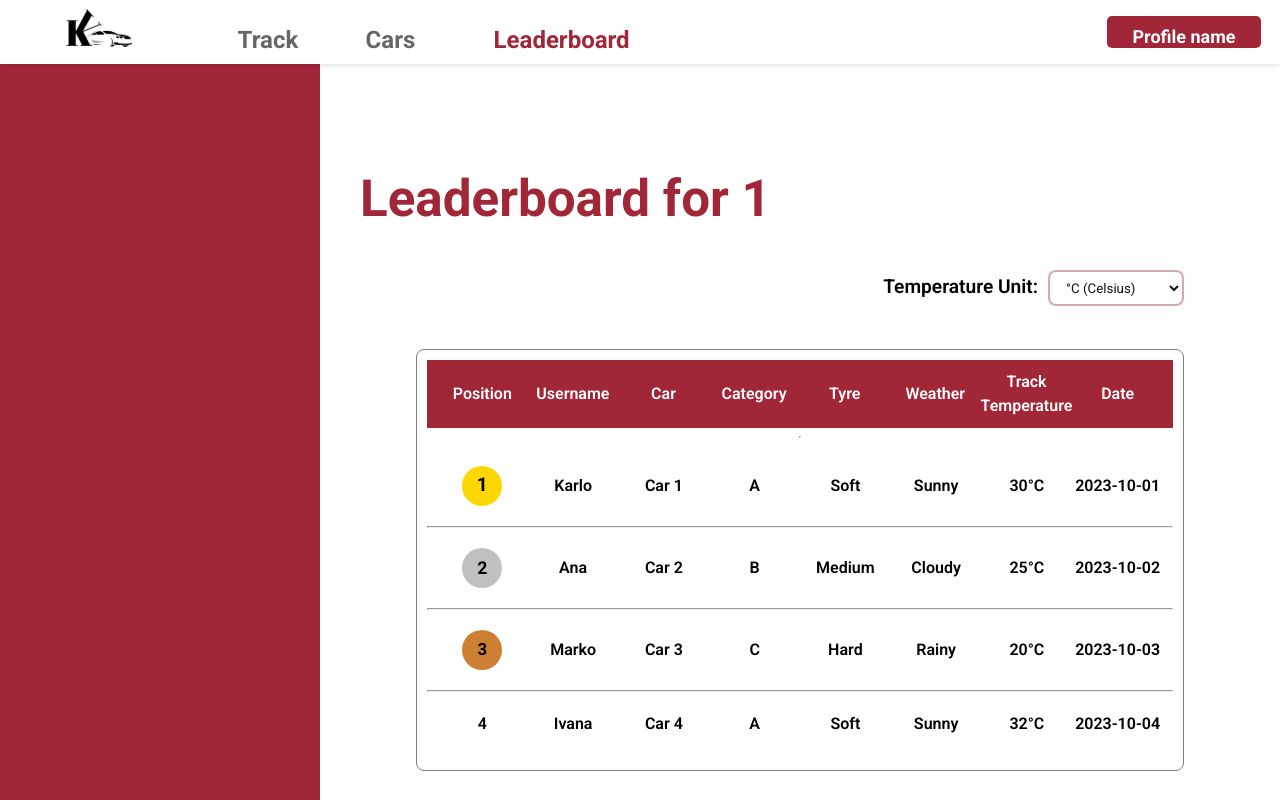
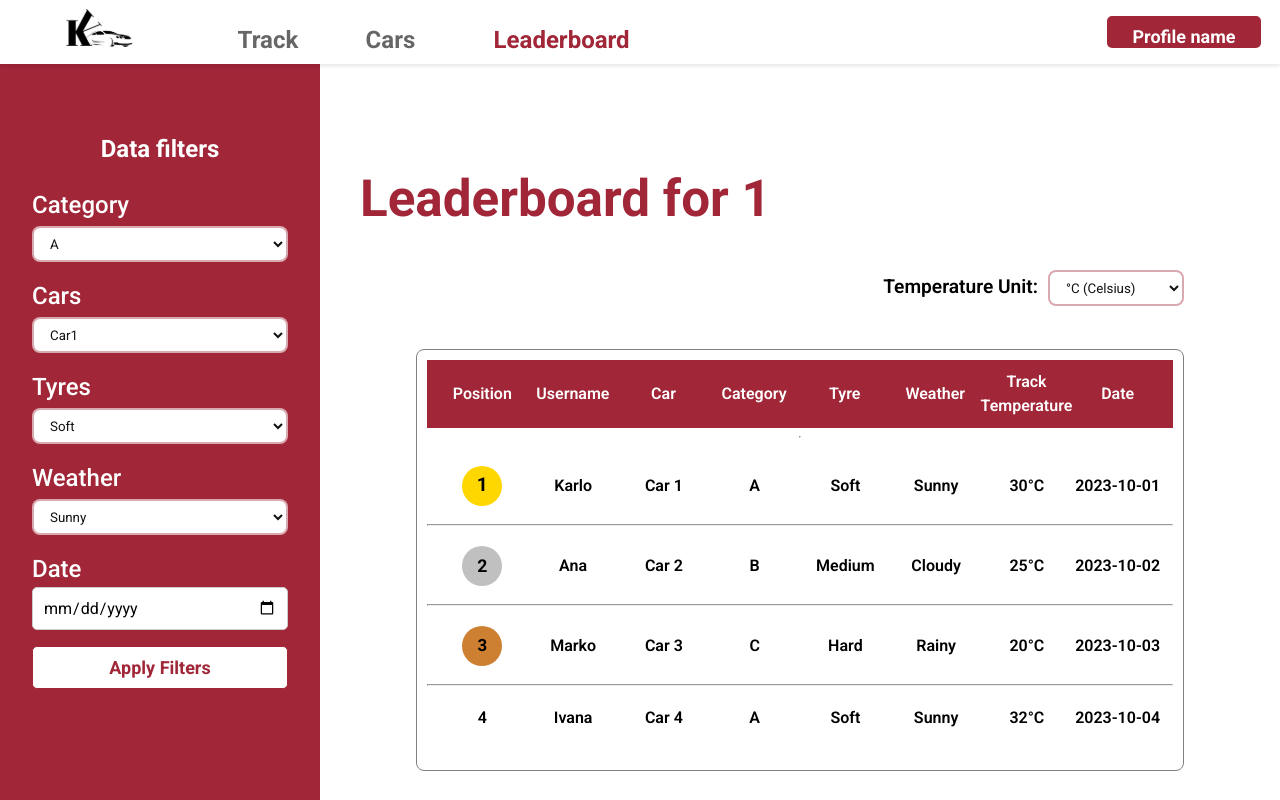
Before and after one commit to Famaso13/kv-cars, a React (Vite) app: page /leaderboard/1 in a window 1280 px wide. Built offline with nearby package versions, Linux system fonts and the light colour scheme.

Commit message:
Implemented filters, fixed warnings

```diff
--- a/src/components/FormInput/FormInput.tsx
+++ b/src/components/FormInput/FormInput.tsx
@@ -1,5 +1,6 @@
-import "./formInput.css";
+import "./formInput.scss";
 
+// TODO - change array type to coresponding select tipes {car, category...}
 interface InputProps {
     label: string;
     disabled?: boolean;
@@ -9,22 +10,62 @@ interface InputProps {
     width?: string | number;
     height?: string | number;
     value?: string;
+    array?: Array<string>;
+    light?: boolean;
+    onChange?: (value: string) => void;
 }
 
-const FormInput: React.FC<InputProps> = ({ label, disabled, placeholder, type, width, height, required, value }) => {
+const FormInput: React.FC<InputProps> = ({
+    label,
+    disabled,
+    placeholder,
+    type,
+    width,
+    height,
+    required,
+    value,
+    array,
+    light,
+    onChange,
+}) => {
     return (
-        <label htmlFor="input" className="label" style={{ width, height }}>
+        <>
+            {type === "select" ? (
+                <>
+                    <label htmlFor={label} className={light ? "label light" : "label"} style={{ width, height }}>
+                        {label}
+                        <br />
+                        <select
+                            id={label}
+                            name={label}
+                            style={{ width: "100%" }}
+                            onChange={(e) => onChange?.(e.target.value)}
+                        >
+                            {array !== undefined &&
+                                array.map((c) => (
+                                    <option key={c} value={c}>
+                                        {c}
+                                    </option>
+                                ))}
+                        </select>
+                    </label>
+                </>
+            ) : (
+                <label htmlFor={label} className={light ? "label light" : "label"} style={{ width, height }}>
                     {label}
                     <input
                         value={value}
                         className="input"
-                id="input"
+                        id={label}
                         disabled={disabled}
                         placeholder={placeholder}
                         type={type}
                         required={required}
+                        onChange={(e) => onChange?.(e.target.value)}
                     />
                 </label>
+            )}
+        </>
     );
 };
 
--- a/src/components/FormInput/formInput.css
+++ /dev/null
@@ -1,23 +0,0 @@
-.label {
-    display: block;
-    font-weight: 500;
-    margin-bottom: 1rem;
-    color: #333;
-    font-size: large;
-}
-
-.input {
-    width: 100%;
-    padding: 10px;
-    border: 1px solid #ccc;
-    border-radius: 5px;
-    font-size: 16px;
-    box-sizing: border-box;
-    background-color: #cec6c7;
-}
-
-.input:focus {
-    border-color: #a02638;
-    outline: none;
-    box-shadow: 0 0 5px rgba(160, 38, 56, 0.5);
-}
--- /dev/null
+++ b/src/components/FormInput/formInput.scss
@@ -0,0 +1,48 @@
+$primary-color: #a02638;
+
+.label {
+    display: block;
+    font-weight: 500;
+    margin-bottom: 1rem;
+    color: #333;
+    font-size: 1.5rem;
+}
+
+.light {
+    color: white;
+}
+
+.input {
+    width: 100%;
+    padding: 10px;
+    border: 1px solid #ccc;
+    border-radius: 5px;
+    font-size: 16px;
+    box-sizing: border-box;
+    background-color: white;
+}
+
+.input:focus {
+    border-color: #a02638;
+    outline: none;
+    box-shadow: 0 0 5px rgba(160, 38, 56, 0.5);
+}
+
+select {
+    padding: 8px 12px;
+    height: 36px;
+    border: 2px solid #a0263865;
+    border-radius: 8px;
+    background-color: white;
+    color: #111;
+    cursor: pointer;
+
+    &:hover {
+        border-color: #a0263890;
+    }
+
+    &:focus {
+        outline: none;
+        border-color: $primary-color;
+    }
+}
--- a/src/components/LeaderboardListings/LeaderboardListings.tsx
+++ b/src/components/LeaderboardListings/LeaderboardListings.tsx
@@ -75,12 +75,10 @@ const LeaderboardListings = () => {
                 <hr />
                 <div className="leaderboard-listings">
                     {listings.map((listing, index) => (
-                        <>
-                            <div key={index} className="leaderboard-listing">
-                                <Listing position={index + 1} listing={listing} tempUnit={tempUnit} />
-                            </div>
+                        <div key={index} className="leaderboard-listing">
+                            <Listing position={index + 1} listing={listing} tempUnit={tempUnit} />
                             {index !== listings.length - 1 && <hr />}
-                        </>
+                        </div>
                     ))}
                 </div>
             </div>
--- a/src/components/TrackCard/TrackCard.tsx
+++ b/src/components/TrackCard/TrackCard.tsx
@@ -8,7 +8,7 @@ interface TrackCardProps {
 const TrackCard: React.FC<TrackCardProps> = ({ track }) => {
     return (
         <div className="track-card">
-            <img src="" alt="Track" />
+            <img src="#" alt="Track" />
             <div className="track-info">
                 <h3>Track Name, location - todo backend{track}</h3>
                 <div className="track-stats">
--- a/src/pages/TrackLeaderboard/TrackLeaderboard.tsx
+++ b/src/pages/TrackLeaderboard/TrackLeaderboard.tsx
@@ -2,18 +2,51 @@ import Header from "../../components/Header/Header";
 import "./trackLeaderboard.scss";
 import { useParams } from "react-router-dom";
 import LeaderboardListings from "../../components/LeaderboardListings/LeaderboardListings";
+import FormInput from "../../components/FormInput/FormInput";
+import { useState } from "react";
+import Button from "../../components/Button/Button";
 
 const TrackLeaderboard = () => {
     const { id } = useParams<{ id: string }>();
 
-    const track = id; //TODO Replace with actual track fetching logic
+    //TODO Replace with actual track fetching logic
+    const track = id;
+    const categories: string[] = ["A", "B", "C"];
+    const tyres: string[] = ["Soft", "Medium", "Hard"];
+    const cars: string[] = ["Car1", "Car2", "Car3"];
+    const weather: string[] = ["Sunny", "Cloudy", "Rainy"];
+
+    const [category, setCategory] = useState(categories[0]);
+    const [car, setCar] = useState(cars[0]);
+    const [tyre, setTyre] = useState(tyres[0]);
+    const [wthr, setWthr] = useState(weather[0]);
+    const [date, setDate] = useState("");
+
+    const applyFilters = () => {
+        const filters = { category, car, tyre, weather: wthr, date };
+        console.log("Apply filters:", filters);
+        //  TODO - add fetch logic
+    };
 
     return (
         <div>
             <Header loggedIn={true} currentPage="leaderboard" />
             <div className="full-screen">
                 <div className="leaderboard-filters">
-                    {/* TODO - make filters (select or change input component) */}
+                    <h2>Data filters</h2>
+                    <FormInput
+                        label="Category"
+                        type="select"
+                        array={categories}
+                        width={"80%"}
+                        light
+                        onChange={setCategory}
+                    />
+                    <FormInput label="Cars" type="select" array={cars} light width={"80%"} onChange={setCar} />
+                    <FormInput label="Tyres" type="select" array={tyres} light width={"80%"} onChange={setTyre} />
+                    <FormInput label="Weather" type="select" array={weather} light width={"80%"} onChange={setWthr} />
+                    <FormInput label="Date" type="date" light width={"80%"} onChange={setDate} />
+                    <Button label="Apply Filters" onClick={applyFilters} style="secondary" width="80%" />
                 </div>
                 <div className="leaderboard-data">
                     <h1>Leaderboard for {track}</h1>
--- a/src/pages/TrackLeaderboard/trackLeaderboard.scss
+++ b/src/pages/TrackLeaderboard/trackLeaderboard.scss
@@ -4,7 +4,22 @@ $primary-color: #a02638;
     display: flex;
     justify-content: center;
     flex-direction: column;
+    align-items: center;
     width: 25%;
+
+    h2 {
+        color: white;
+        text-align: center;
+    }
+
+    .leaderboard-temps {
+        display: flex;
+        width: 80%;
+
+        * {
+            width: 50%;
+        }
+    }
 }
 .leaderboard-data {
     display: flex;
```
Lines whose indentation alone changed are shown as unchanged.
